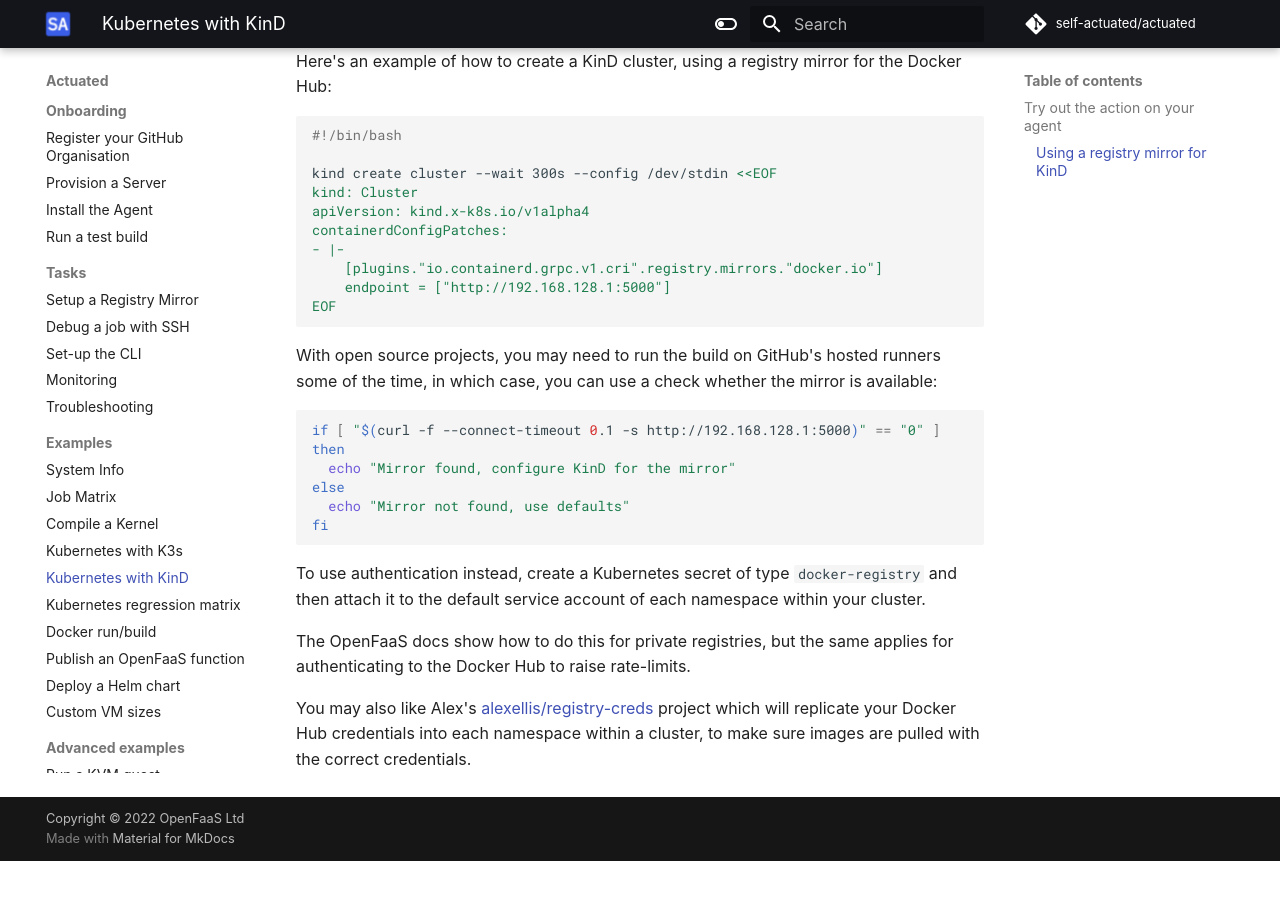
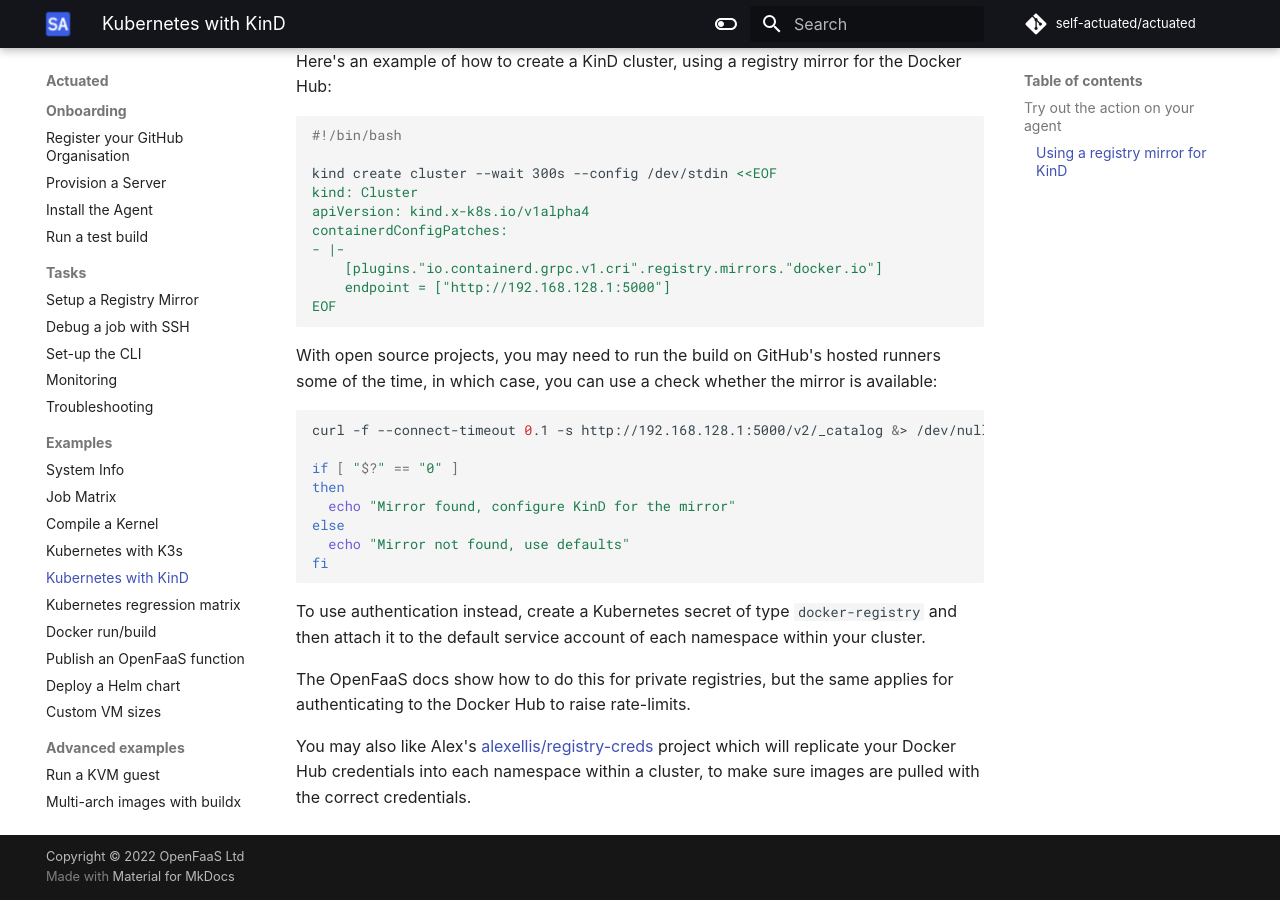
Before and after one commit to welteki/docs.actuated.dev, an MkDocs documentation site: the page built from docs/examples/kind.md, in a window 1280 px wide and 900 px high, scrolled down 1515 px. Built offline with MkDocs 1.6.1 and Material for MkDocs 9.7.7, drawn with Linux system fonts in a browser that asks for light colours; some web fonts are replaced; before the commit the page ends 2376 px from its top, so only the background shows below that.

Commit message:
Update probe for registry
Signed-off-by: Alex Ellis (OpenFaaS Ltd) <alexellis2@gmail.com>

````diff
--- a/docs/examples/kind.md
+++ b/docs/examples/kind.md
@@ -75,7 +75,9 @@
 With open source projects, you may need to run the build on GitHub's hosted runners some of the time, in which case, you can use a check whether the mirror is available:
 
 ```bash
-if [ "$(curl -f --connect-timeout 0.1 -s http://192.168.128.1:5000)" == "0" ]
+curl -f --connect-timeout 0.1 -s http://192.168.128.1:5000/v2/_catalog &> /dev/null
+
+if [ "$?" == "0" ]
 then
   echo "Mirror found, configure KinD for the mirror"
 else
````
